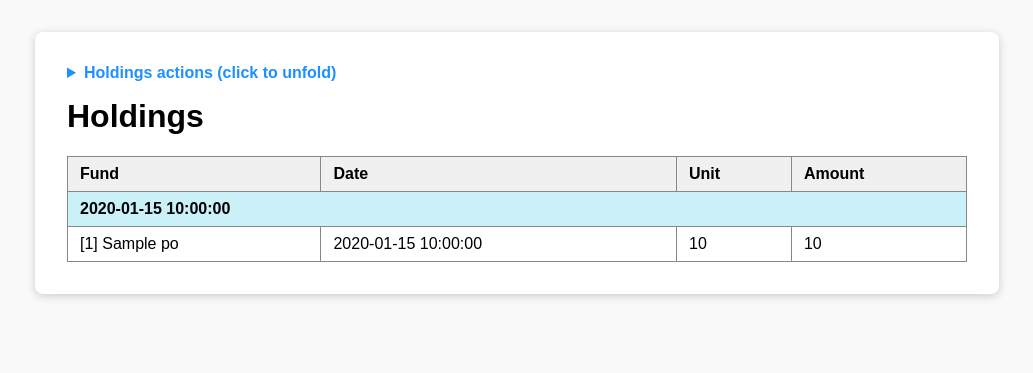
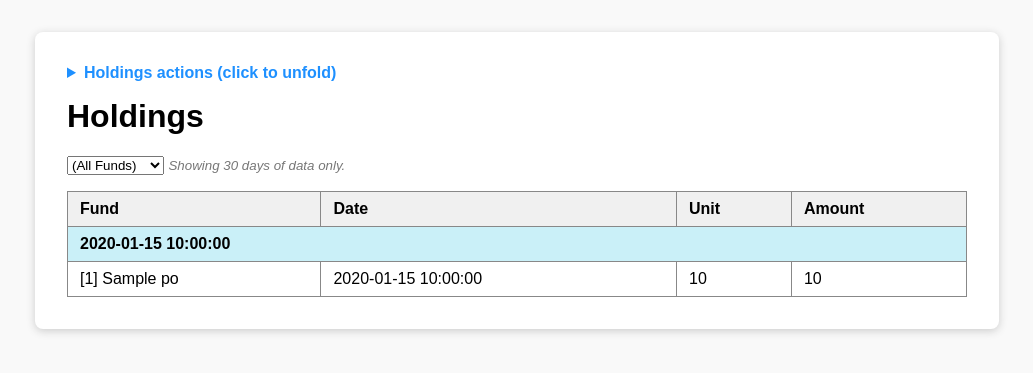
Before and after one commit to AlanFromJapan/FundManagerCompanion, a Flask app: template templates/holdings.html in a window 1280 px wide. Shown: the part 114-487 px from the top of the page, without its empty margins (123-1156 px from the left). Run offline with Flask 3, Linux system fonts and the light colour scheme; the template is opened without the code that fills it: most values are stand-ins (such as "Sample title", 1, 10 or a date in 2020); some libraries are stand-ins or nearby versions.

Commit message:
Added filter to 1 fund and limite to 30 days worth of data

```diff
--- a/bp_holdings/holdings.py
+++ b/bp_holdings/holdings.py
@@ -9,8 +9,8 @@ bp_holdings = Blueprint('bp_holdings', __name__)
 
 @bp_holdings.route('/holdings', methods=['GET', 'POST'])
 def holdings_page():
-    pos = get_holdings()
     funds = get_all_funds()
+    pos = get_holdings(limit=len(funds)* 30)
     return render_template('holdings.html', pos=pos, funds=funds)
 
 @bp_holdings.route('/holdings/rerun_position', methods=['POST'])
--- a/templates/holdings.html
+++ b/templates/holdings.html
@@ -37,6 +37,14 @@
 
 
 <h1>Holdings</h1>
+{% set selected_fund_id = request.args.get('fund_id') | int %}
+<select name="show_fund_id" id="show_fund_id" onchange="window.location.href='/holdings?fund_id=' + this.value;">
+    <option value="0">(All Funds)</option>
+    {% for fund in funds %}
+        <option value="{{ fund.fund_id }}" {{ 'selected' if fund.fund_id == selected_fund_id else '' }}>{{ fund.name }}</option>
+    {% endfor %}
+</select>
+<span class="note small">Showing 30 days of data only.</span>
 
 {% if pos %}
     {{ holdings_table(pos, {'show_fund': True}) }}
@@ -61,8 +69,10 @@
             </thead>
             <tbody>
 
-                {% for holding in holdings %}
+                {% set selected_fund_id = request.args.get('fund_id') | int %}
+                {% for holding in holdings if (holding.fund_id == selected_fund_id or selected_fund_id == 0) %}
 
+                    {# Insert a date header row when the date changes #}
                     {%- if loop.index == 1 or (loop.index > 0 and holdings[loop.index - 2].at_date != holding.at_date)  -%}
                         <tr><td class="date_header" colspan="{{ 4 if options.show_fund else 3 }}">{{ holding.at_date }}</td></tr>
                     {%- endif -%}
```
